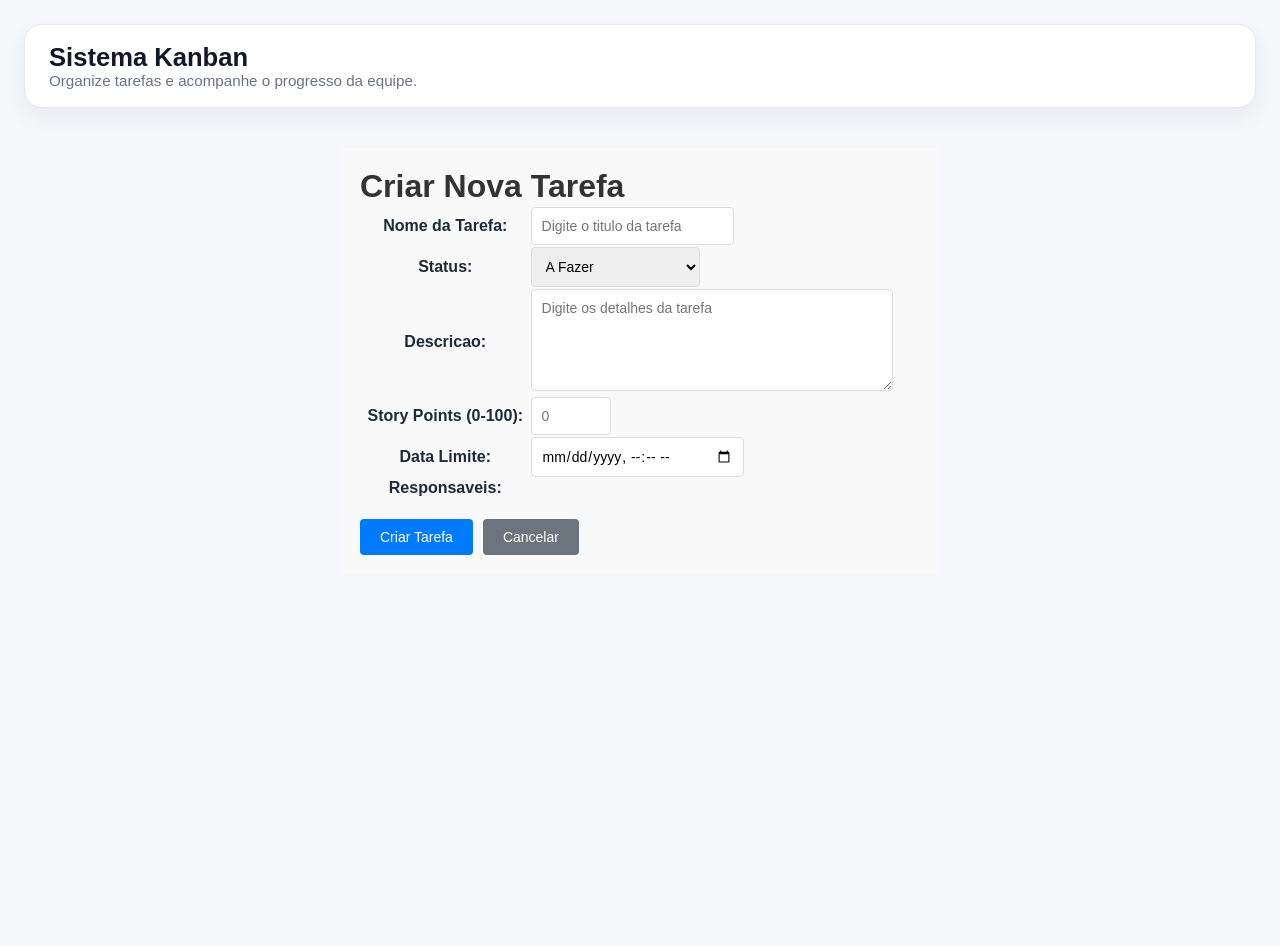
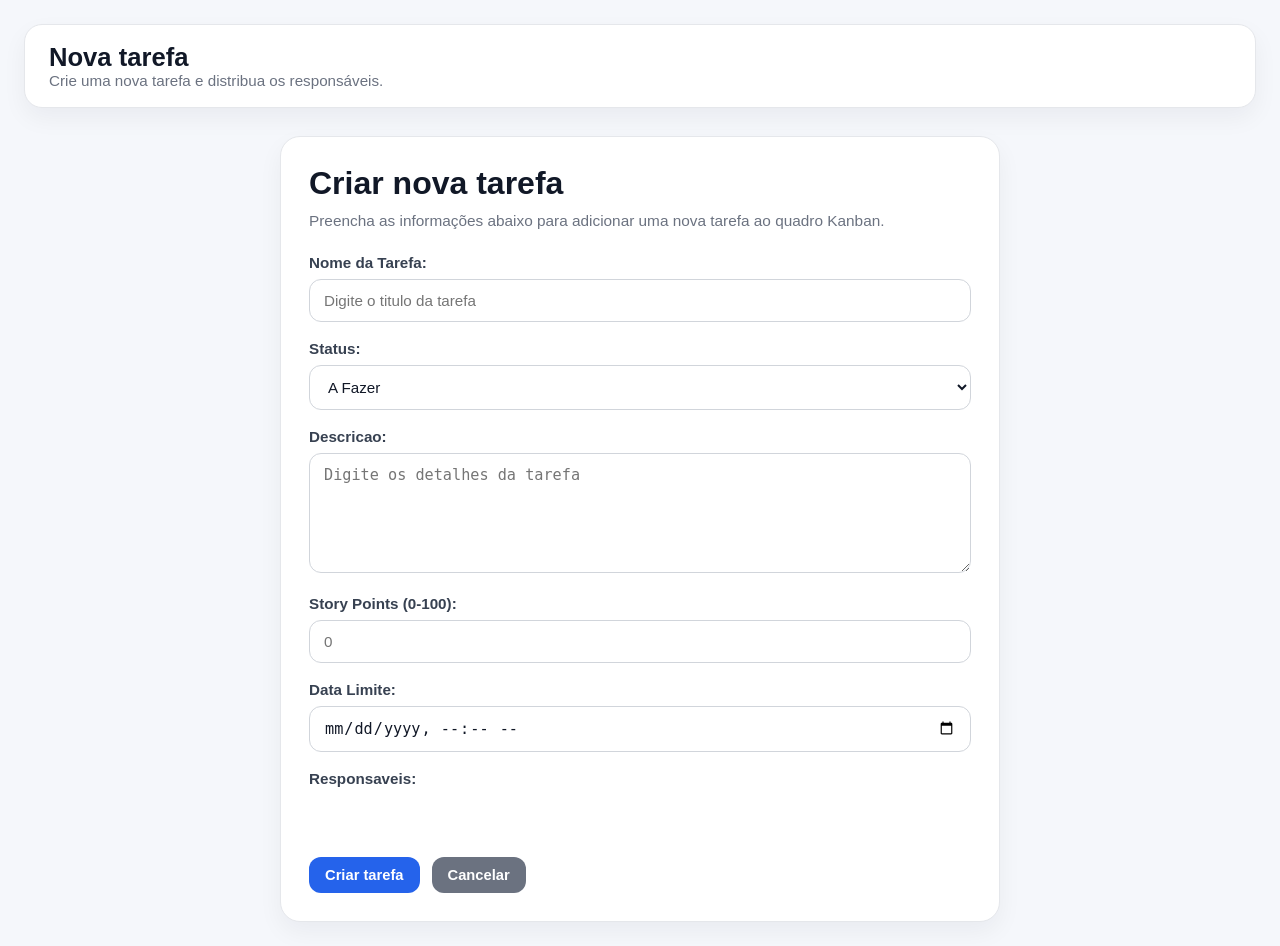
Before and after one commit to mfigueireddo/t1-programacao-web, a Django app: template kanban/templates/kanban/criar_tarefa.html in a window 1280 px wide. Before the commit the page ends 555 px from the top, so only its background shows below. Run offline with Django 5.2, Linux system fonts and the light colour scheme; the template is opened without the code that fills it: values that come from a table or form of the project are taken from there, others are empty.

Commit message:
Design da tela de criar tarefa

```diff
--- /dev/null
+++ b/kanban/static/kanban/css/form.css
@@ -0,0 +1,138 @@
+.kanban-form-wrapper {
+    display: flex;
+    justify-content: center;
+    align-items: flex-start;
+}
+
+.kanban-form-card {
+    width: 100%;
+    max-width: 720px;
+    padding: 28px;
+    background: #ffffff;
+    border: 1px solid #e5e7eb;
+    border-radius: 20px;
+    box-shadow: 0 10px 24px rgba(15, 23, 42, 0.05);
+}
+
+.kanban-form-title {
+    font-size: 2rem;
+    font-weight: 700;
+    color: #111827;
+    margin-bottom: 10px;
+}
+
+.kanban-form-subtitle {
+    font-size: 0.96rem;
+    color: #6b7280;
+    margin-bottom: 24px;
+}
+
+.kanban-form {
+    display: flex;
+    flex-direction: column;
+    gap: 18px;
+}
+
+.kanban-form p {
+    margin: 0;
+}
+
+.kanban-form label {
+    display: block;
+    font-size: 0.95rem;
+    font-weight: 700;
+    color: #374151;
+    margin-bottom: 8px;
+}
+
+.kanban-form input,
+.kanban-form select,
+.kanban-form textarea {
+    width: 100%;
+    padding: 12px 14px;
+    border: 1px solid #d1d5db;
+    border-radius: 12px;
+    font-size: 0.95rem;
+    color: #111827;
+    background: #fff;
+    outline: none;
+    transition: 0.2s;
+}
+
+.kanban-form textarea {
+    min-height: 120px;
+    resize: vertical;
+}
+
+.kanban-form input:focus,
+.kanban-form select:focus,
+.kanban-form textarea:focus {
+    border-color: #2563eb;
+    box-shadow: 0 0 0 4px rgba(37, 99, 235, 0.10);
+}
+
+.kanban-form .helptext,
+.kanban-form ul {
+    font-size: 0.84rem;
+    color: #6b7280;
+    margin-top: 6px;
+}
+
+.kanban-form ul {
+    padding-left: 18px;
+}
+
+.kanban-form input[type="checkbox"] {
+    width: auto;
+    margin-right: 8px;
+}
+
+.kanban-form .errorlist {
+    list-style: none;
+    padding-left: 0;
+    margin-bottom: 8px;
+    color: #b91c1c;
+    font-size: 0.88rem;
+}
+
+.kanban-form-grid {
+    display: grid;
+    grid-template-columns: 1fr 1fr;
+    gap: 18px;
+}
+
+.kanban-form-actions {
+    margin-top: 8px;
+    display: flex;
+    gap: 12px;
+    flex-wrap: wrap;
+}
+
+.kanban-form-inline-checkboxes {
+    display: flex;
+    flex-direction: column;
+    gap: 8px;
+    padding: 4px 0;
+}
+
+.kanban-form-inline-checkboxes label {
+    display: flex;
+    align-items: center;
+    gap: 8px;
+    margin-bottom: 0;
+    font-weight: 500;
+}
+
+@media (max-width: 768px) {
+    .kanban-form-card {
+        padding: 22px 18px;
+    }
+
+    .kanban-form-grid {
+        grid-template-columns: 1fr;
+    }
+
+    .kanban-form-title {
+        font-size: 1.7rem;
+    }
+}
--- a/kanban/templates/kanban/criar_tarefa.html
+++ b/kanban/templates/kanban/criar_tarefa.html
@@ -1,52 +1,34 @@
 {% extends 'kanban/base.html' %}
-
 {% load static %}
 
-{% block page_title %}Criar Tarefa{% endblock %}
+{% block page_title %}Criar tarefa{% endblock %}
 
 {% block page_css %}
-<link rel="stylesheet" href="{% static 'kanban/css/criar_tarefa.css' %}">
+<link rel="stylesheet" href="{% static 'kanban/css/form.css' %}">
+{% endblock %}
+
+{% block page_header %}
+    <h1 class="kanban-topbar-title">Nova tarefa</h1>
+    <p class="kanban-topbar-subtitle">Crie uma nova tarefa e distribua os responsáveis.</p>
 {% endblock %}
 
 {% block page_content %}
+<div class="kanban-form-wrapper">
+    <div class="kanban-form-card">
+        <h2 class="kanban-form-title">Criar nova tarefa</h2>
+        <p class="kanban-form-subtitle">
+            Preencha as informações abaixo para adicionar uma nova tarefa ao quadro Kanban.
+        </p>
 
-<div class="kanban-criar-container">
+        <form method="post" class="kanban-form">
+            {% csrf_token %}
+            {{ form.as_p }}
 
-    <h1 class="kanban-criar-title">Criar Nova Tarefa</h1>
-
-    {% if messages %}
-
-        <div class="kanban-criar-feedback">
-
-            {% for message in messages %}
-
-                <div class="kanban-criar-alert kanban-criar-alert-{{ message.tags }}">
-                    {{ message }}
-                </div>
-
-            {% endfor %}
-
-        </div> <!-- kanban-criar-feedback -->
-
-    {% endif %}
-
-    <form method="POST" class="kanban-criar-form">
-
-        {% csrf_token %}
-
-        <table class="kanban-criar-form-table">
-            {{ form.as_table }}
-        </table>
-
-        <div class="kanban-criar-form-actions">
-
-            <button type="submit" class="kanban-criar-button kanban-criar-button-primary">Criar Tarefa</button>
-            <a href="{% url 'kanban:home' %}" class="kanban-criar-button kanban-criar-button-secondary">Cancelar</a>
-
-        </div>
-
-    </form>
-
-</div> <!-- kanban-criar-container -->
-
+            <div class="kanban-form-actions">
+                <button type="submit" class="kanban-button kanban-button-primary">Criar tarefa</button>
+                <a href="{% url 'kanban:home' %}" class="kanban-button kanban-button-secondary">Cancelar</a>
+            </div>
+        </form>
+    </div>
+</div>
 {% endblock %}
```
